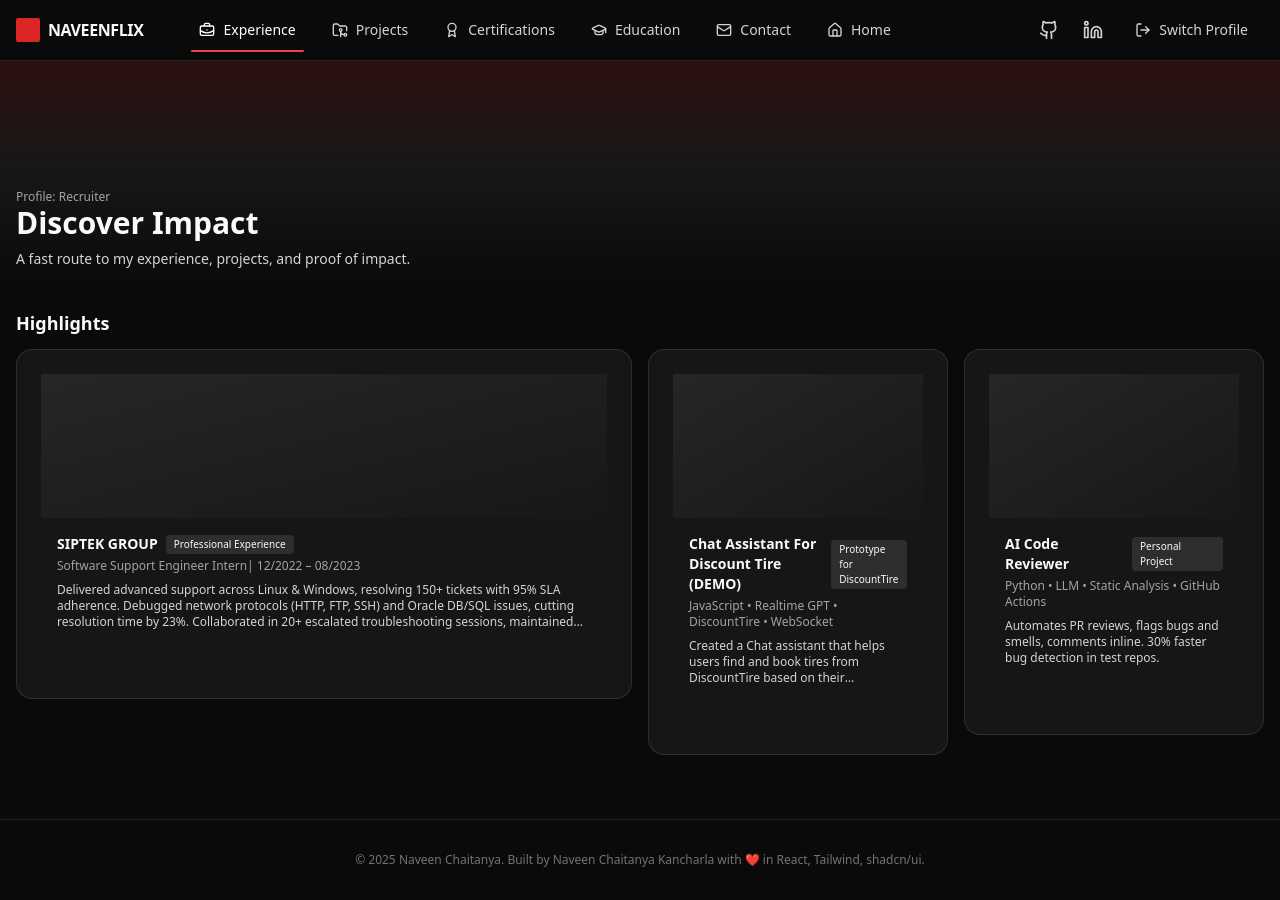
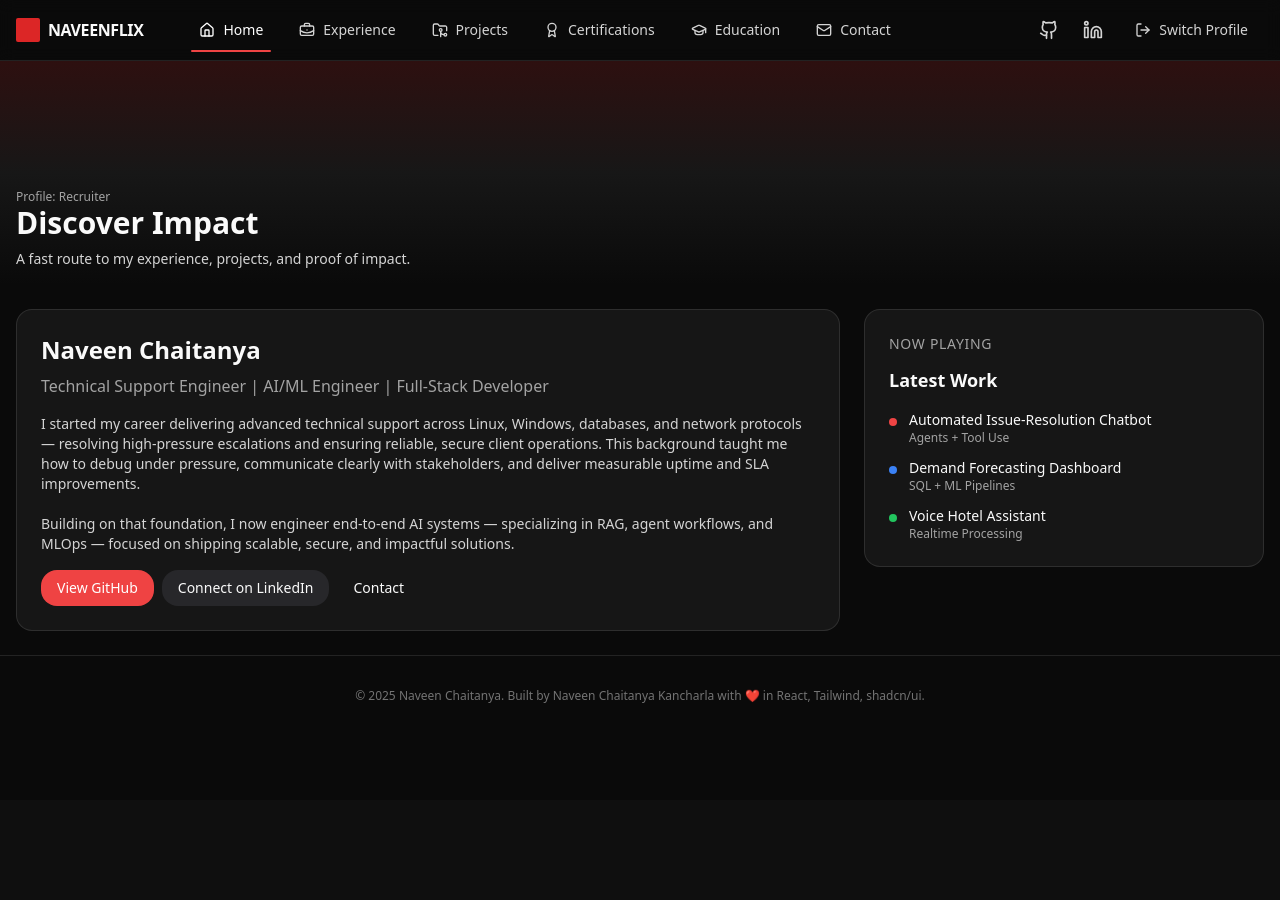
Before and after one commit to NaveenKancharla28/naveenflix, a React (Vite) app: page / in a window 1280 px wide. Both pictures are taken after a click on the button 333 px from the left and 424 px from the top of the page. After the commit the page ends 800 px from the top, so only its background shows below. Built offline with nearby package versions, Linux system fonts and the light colour scheme.

Commit message:
Made Home the default tab and moved it to top of navbar

```diff
--- a/package.json
+++ b/package.json
@@ -6,7 +6,6 @@
   "scripts": {
     "dev": "vite",
     "build": "tsc -b && vite build",
-    "build:css": "tailwindcss -i ./src/index.css -o ./dist/output.css --minify",
     "lint": "eslint .",
     "preview": "vite preview"
   },
--- a/src/App.tsx
+++ b/src/App.tsx
@@ -23,7 +23,7 @@ import { User } from "lucide-react";
 //
 const DATA = {
   name: "Naveen Chaitanya",
-  tagline: "AI/ML Engineer • RAG, Agents, MLOps",
+  tagline: "Technical Support Engineer | AI/ML Engineer | Full-Stack Developer",
   // Shown as carousels/rows within tabs
   experience: [
     {
@@ -154,12 +154,12 @@ const DATA = {
 
 // ---------- Utilities ----------
 const tabs = [
+  { key: "home", label: "Home", icon: HomeIcon },
   { key: "experience", label: "Experience", icon: BriefcaseBusiness },
   { key: "projects", label: "Projects", icon: FolderGit2 },
   { key: "certs", label: "Certifications", icon: Award },
   { key: "education", label: "Education", icon: GraduationCap },
   { key: "contact", label: "Contact", icon: Mail },
-  { key: "home", label: "Home", icon: HomeIcon },
   { key: "personal", label: "Personal", icon: User },
 ] as const;
 
@@ -544,9 +544,10 @@ function HomeTab() {
           <div className="text-2xl font-semibold">{DATA.name}</div>
           <div className="text-neutral-400 mt-2">{DATA.tagline}</div>
           <p className="text-sm text-neutral-300 mt-4">
-            {/* TODO: Replace with your short bio */}
-            I build AI systems end‑to‑end: RAG, agent workflows, and MLOps. I focus on shipping
-            reliable, secure experiences with measurable impact.
+            {/*  Replace with your short bio */}
+            I started my career delivering advanced technical support across Linux, Windows, databases, and network protocols — resolving high-pressure escalations and ensuring reliable, secure client operations. This background taught me how to debug under pressure, communicate clearly with stakeholders, and deliver measurable uptime and SLA improvements.
+            <br /><br />
+            Building on that foundation, I now engineer end-to-end AI systems — specializing in RAG, agent workflows, and MLOps — focused on shipping scalable, secure, and impactful solutions.
           </p>
           <div className="mt-4 flex gap-2">
             <a href={DATA.contact.github} target="_blank"><Button>View GitHub</Button></a>
@@ -559,11 +560,31 @@ function HomeTab() {
         <CardContent className="p-6">
           <div className="text-sm uppercase tracking-wider text-neutral-400">Now Playing</div>
           <div className="mt-3 text-lg font-semibold">Latest Work</div>
-          <ul className="mt-2 text-sm list-disc list-inside text-neutral-300">
-            <li>Agentic chatbot with tool use</li>
-            <li>Demand forecasting dashboard</li>
-            <li>Voice hotel assistant (realtime)</li>
-          </ul>
+          <div className="mt-4 space-y-3">
+            <div className="flex items-start gap-3">
+              <div className="size-2 rounded-full bg-red-500 mt-2 flex-shrink-0" />
+              <div>
+                <div className="text-sm font-medium">Automated Issue-Resolution Chatbot</div>
+                <div className="text-xs text-neutral-400">Agents + Tool Use</div>
+              </div>
+            </div>
+
+            <div className="flex items-start gap-3">
+              <div className="size-2 rounded-full bg-blue-500 mt-2 flex-shrink-0" />
+              <div>
+                <div className="text-sm font-medium">Demand Forecasting Dashboard</div>
+                <div className="text-xs text-neutral-400">SQL + ML Pipelines</div>
+              </div>
+            </div>
+
+            <div className="flex items-start gap-3">
+              <div className="size-2 rounded-full bg-green-500 mt-2 flex-shrink-0" />
+              <div>
+                <div className="text-sm font-medium">Voice Hotel Assistant</div>
+                <div className="text-xs text-neutral-400">Realtime Processing</div>
+              </div>
+            </div>
+          </div>
         </CardContent>
       </Card>
     </div>
@@ -574,7 +595,7 @@ function HomeTab() {
 function Shell({ onExit, profile }: { onExit: () => void; profile: ProfileKey }) {
   // Default to professional work first
   const [active, setActive] = useState<TabKey>(
-  profile === "personal" ? "personal" : "experience"
+  profile === "personal" ? "personal" : "home"
 );
 
 
```
